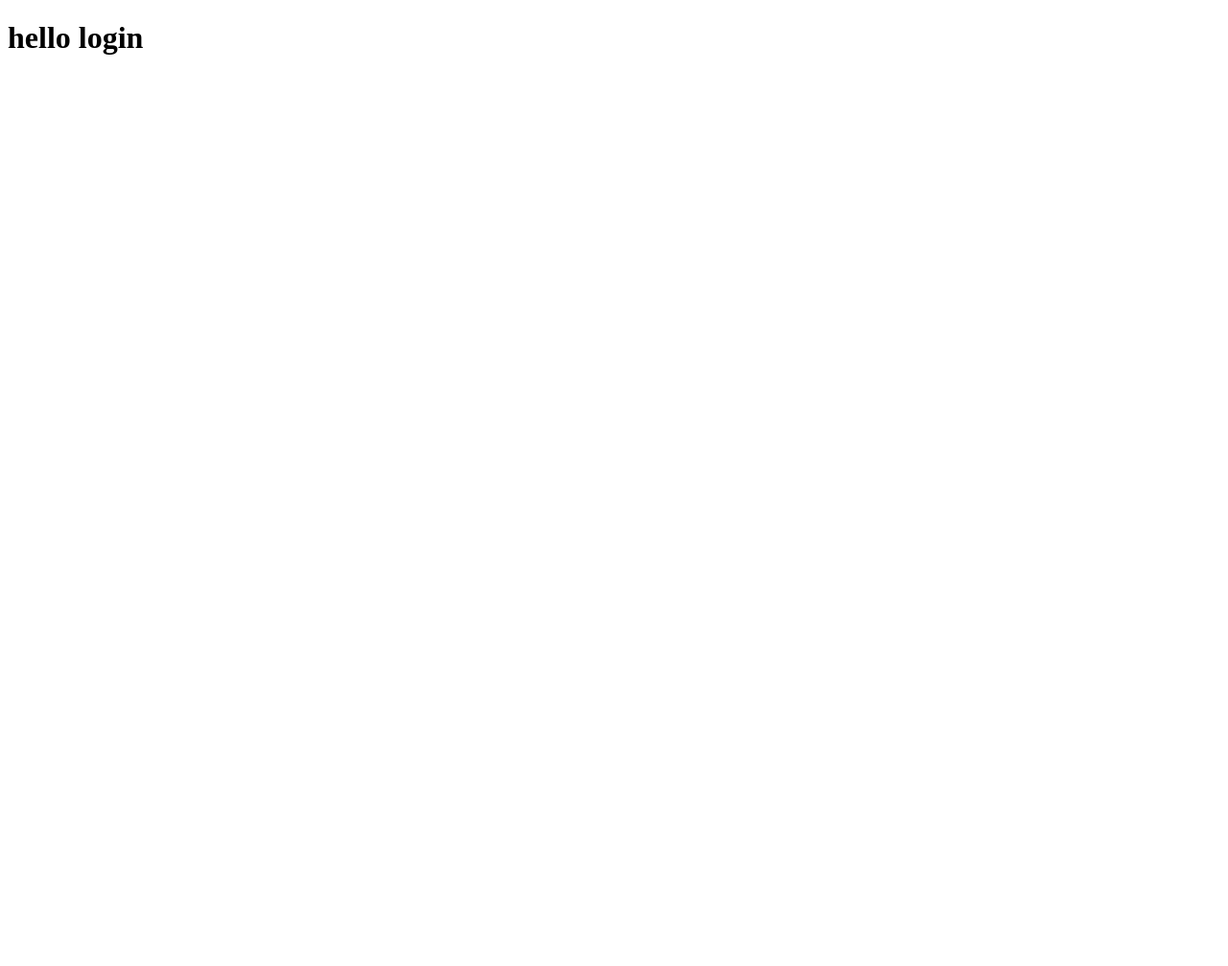
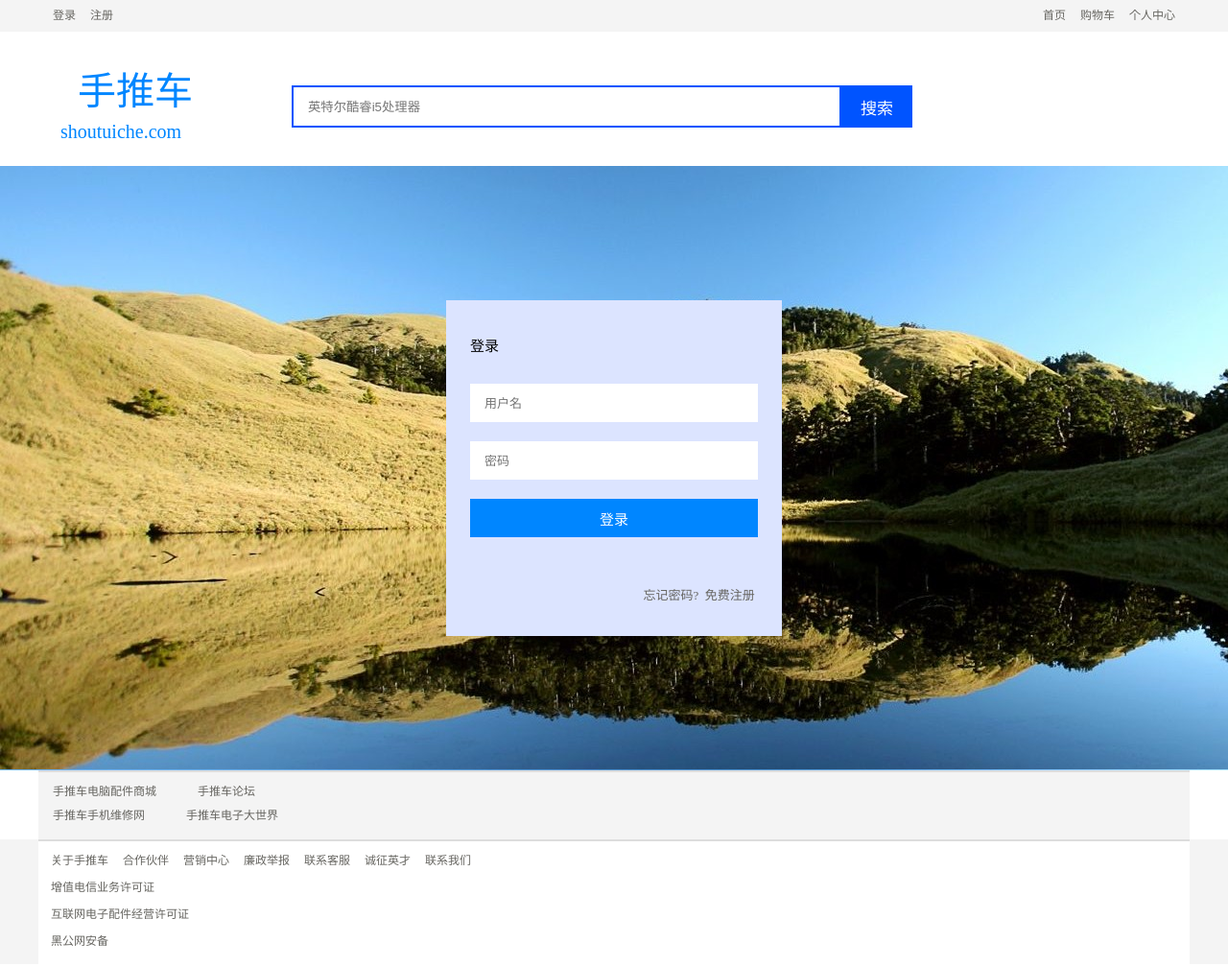
Before and after one commit to WeiPeng977/stc, a PHP site: page /DbName/application/admins/view/account/login.html in a window 1280 px wide. Before the commit the page is almost empty. Shown: the whole page at 96% size. Before the commit the page ends 800 px from the top, so only its background shows below. Run offline with PHP 8.4, Linux system fonts and the light colour scheme; some libraries are stand-ins or nearby versions.

Commit message:
"login2"

```diff
--- a/application/admins/view/account/login.html
+++ b/application/admins/view/account/login.html
@@ -1,10 +1,80 @@
 <!DOCTYPE html>
-<html lang="en" dir="ltr">
-  <head>
-    <meta charset="utf-8">
-    <title></title>
-  </head>
-  <body>
-      <h1>hello login</h1>
-  </body>
+<html lang="en">
+<head>
+    <meta charset="UTF-8">
+    <title>登录页面</title>
+    <link rel="stylesheet" type="text/css" href="__STATIC__/css/login.css">
+</head>
+<body>
+<!--主导航栏的实现-->
+<div class="top">
+        <div class="top1 w">
+            <a href="login.html">登录</a>
+            <a href="register.html">注册</a>
+        </div>
+        <div class="top2 w">
+            <a href="home.html">个人中心</a>
+            <a href="#">购物车</a>
+            <a href="index.html">首页</a>
+        </div>
+    </div>
+<!--logo+搜索框的实现-->
+<div class="logo_search w">
+    <div class="left">
+        <p class="p1">手推车</p>
+        <p class="p2">shoutuiche.com</p>
+    </div>
+    <div class="center">
+        <input type="text" placeholder="英特尔酷睿i5处理器" class="search">
+        <input type="button" value="搜索" class="btn">
+    </div>
+</div>
+<!--主体main的实现-->
+<div class="main">
+    <div class="main1 w">
+        <div class="login">
+            <p>登录</p>
+        </div>
+        <form>
+            <input type="username" placeholder="用户名" class="user">
+            <input type="password" placeholder="密码" class="pwd">
+        </form>
+        <div>
+            <input type="button" value="登录" class="login_btn">
+        </div>
+        <div class="free">
+            <a href="register.html">免费注册&nbsp</a>
+            <a href="#">忘记密码?&nbsp&nbsp</a>
+        </div>
+    </div>
+</div>
+<!--底部1-->
+<div class="bottom w">
+    <div class="bottom1">
+        <a href="">手推车电脑配件商城</a>
+        <a href="">手推车论坛</a>
+    </div>
+    <div class="bottom2">
+        <a href="">手推车手机维修网</a>
+        <a href="">手推车电子大世界</a>
+    </div>
+</div>
+<!--footer-->
+<div class="end">
+    <div class="end1 w">
+        <div class="end2">
+            <a href="">关于手推车</a>
+            <a href="">合作伙伴</a>
+            <a href="">营销中心</a>
+            <a href="">廉政举报</a>
+            <a href="">联系客服</a>
+            <a href="">诚征英才</a>
+            <a href="">联系我们</a>
+        </div>
+        <div class="end2"><a>增值电信业务许可证</a></div>
+        <div class="end2"><a>互联网电子配件经营许可证</a></div>
+        <div class="end2"><a>黑公网安备</a></div>
+    </div>
+</div>
+</body>
 </html>
--- a/application/index/view/index/index.html
+++ b/application/index/view/index/index.html
@@ -61,7 +61,7 @@
             </ul>
         </div>
         <div class="center">
-            <img src="__STATIC__/img/banner.png">
+            <img src="__STATIC__/images/banner.png">
         </div>
         <div class="right"></div>
     </div>
--- a/public/static/css/login.css
+++ b/public/static/css/login.css
@@ -92,7 +92,7 @@ input[placeholder]{
 .main{
     width: 100%;
     height: 630px;
-    background-image: url("../images/登录背景.jpg");
+    background-image: url("../images/login_background.jpg");
     overflow: hidden;
 }
 .main1{
```
Also changed, not shown: public/static/images/banner.png (renamed from public/static/img/banner.png), public/static/images/item.jpg (renamed from public/static/img/item.jpg), public/static/images/login_background.jpg (renamed from public/static/img/login_background.jpg).
